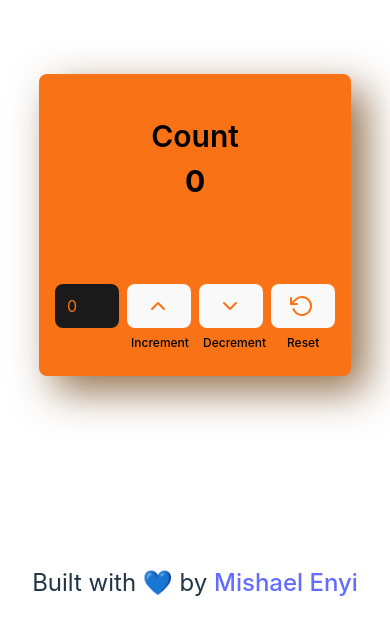
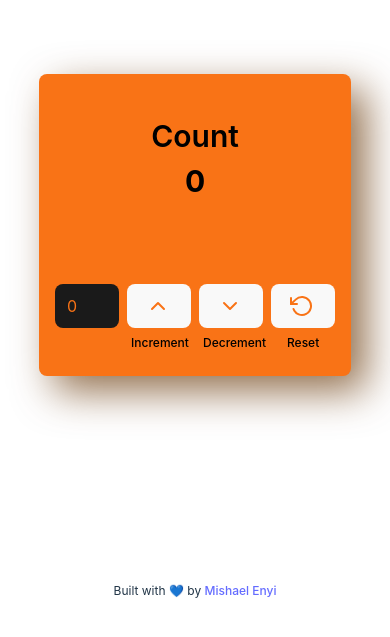
Before and after one commit to mishael-codes/useCounter, a React (Vite) app: page / in a window 390 px wide. Shown: the part 197-834 px from the top of the page. Built offline with nearby package versions, Linux system fonts and the light colour scheme.

Commit message:
design fixes

```diff
--- a/src/App.jsx
+++ b/src/App.jsx
@@ -15,7 +15,7 @@ function App() {
         </Routes>
       </main>
       <footer className="flex items-center justify-center">
-        <p className="text-2xl absolute bottom-12">
+        <p className="text-xs md:text-2xl absolute bottom-12">
           Built with 💙 by <a href={myUrl}>Mishael Enyi</a>
         </p>
       </footer>
```
